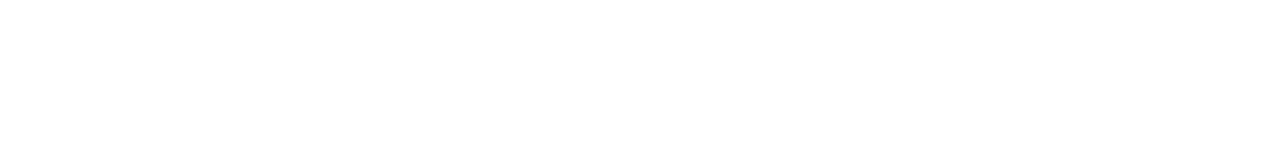
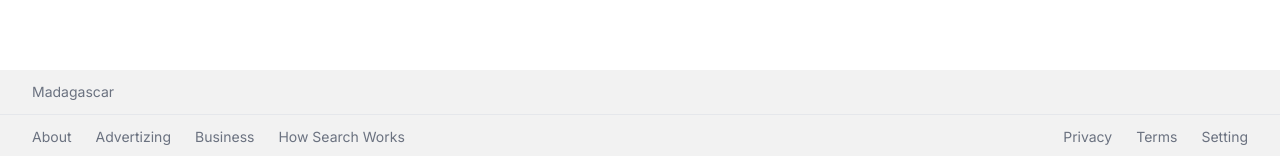
Before and after one commit to Hamzshaa/google-nextjs, a Next.js app: page / in a window 1280 px wide. Shown: the part 641-797 px from the top of the page. Built offline with nearby package versions, Linux system fonts and the light colour scheme; no server answers.

Commit message:
add footer component

```diff
--- a/src/app/layout.js
+++ b/src/app/layout.js
@@ -1,5 +1,6 @@
 import { Inter } from "next/font/google";
 import "./globals.css";
+import Footer from "@/components/Footer";
 
 const inter = Inter({ subsets: ["latin"] });
 
@@ -12,7 +13,10 @@
 export default function RootLayout({ children }) {
   return (
     <html lang="en">
-      <body className={inter.className}>{children}</body>
+      <body className={inter.className}>
+        {children}
+        <Footer />
+      </body>
     </html>
   );
 }
--- a/src/app/page.js
+++ b/src/app/page.js
@@ -13,6 +13,7 @@
           height="100"
           priority
           alt="google logo"
+          style={{ width: "auto" }}
         />
         <HomeSearch />
       </div>
--- /dev/null
+++ b/src/components/CountryLocal.jsx
@@ -0,0 +1,25 @@
+"use client";
+
+import { useEffect, useState } from "react";
+
+const CountryLocal = () => {
+  const [country, setCountry] = useState("Madagascar");
+
+  useEffect(() => {
+    const getCountry = async () => {
+      const response = await fetch(
+        `https://extreme-ip-lookup.com/json/?key=${process.env.NEXT_PUBLIC_IP_API_KEY}`
+      )
+        .then((res) => res.json())
+        .then((data) => setCountry(data.country))
+        .catch((e) => console.log(e.message));
+      if (!response) return;
+    };
+
+    getCountry();
+  }, []);
+
+  return <div>{country}</div>;
+};
+
+export default CountryLocal;
--- /dev/null
+++ b/src/components/Footer.jsx
@@ -0,0 +1,42 @@
+import Link from "next/link";
+import React from "react";
+import CountryLocal from "./CountryLocal";
+
+const Footer = () => {
+  return (
+    <footer className=" absolute bottom-0 text-sm text-gray-500 bg-[#f2f2f2] w-full ">
+      <div className="border-b px-8 py-3 ">
+        <CountryLocal />
+      </div>
+      <div className="flex flex-col sm:flex-row justify-between items-center px-8 py-3 space-y-7 sm:space-y-0">
+        <div className="flex items-center space-x-6">
+          <Link href="#" className="hover:underline">
+            About
+          </Link>
+          <Link href="#" className="hover:underline">
+            Advertizing
+          </Link>
+          <Link href="#" className="hover:underline">
+            Business
+          </Link>
+          <Link href="#" className="hover:underline">
+            How Search Works
+          </Link>
+        </div>
+        <div className="flex items-center space-x-6">
+          <Link href="#" className="hover:underline">
+            Privacy
+          </Link>
+          <Link href="#" className="hover:underline">
+            Terms
+          </Link>
+          <Link href="#" className="hover:underline">
+            Setting
+          </Link>
+        </div>
+      </div>
+    </footer>
+  );
+};
+
+export default Footer;
```
